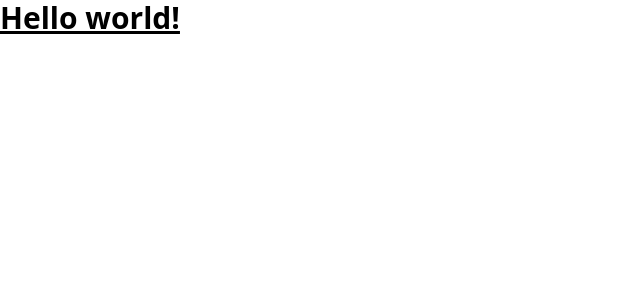
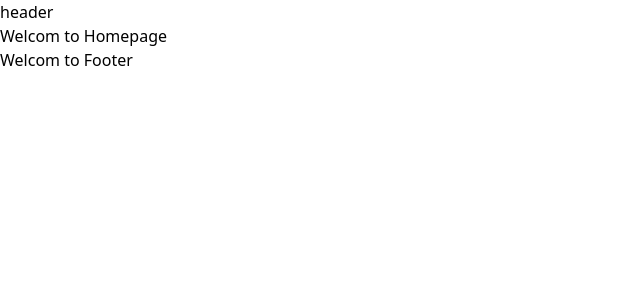
Before and after one commit to primathonacademy/april-batch-live-project, a React (Vite) app: page / in a window 1280 px wide. Shown: the top 300 px of the page, without its empty margins (0-640 px from the left). Built offline with nearby package versions, Linux system fonts and the light colour scheme.

Commit message:
[Feature] : Add routing

```diff
--- a/package.json
+++ b/package.json
@@ -12,6 +12,7 @@
         "test": "npm run lint && npm run build"
     },
     "dependencies": {
+        "@gsap/react": "^2.1.0",
         "react": "^18.2.0",
         "react-dom": "^18.2.0"
     },
@@ -29,6 +30,7 @@
         "husky": "^8.0.0",
         "postcss": "^8.4.35",
         "prettier": "^3.2.5",
+        "react-router-dom": "^6.22.1",
         "tailwindcss": "^3.4.1",
         "vite": "^5.1.0"
     }
--- /dev/null
+++ b/src/Layout.jsx
@@ -0,0 +1,16 @@
+import Footer from './components/Footer';
+import { Outlet } from 'react-router-dom';
+
+const Layout = () => {
+    return (
+        <>
+            <h3>header</h3>
+            <main>
+                <Outlet />
+            </main>
+            <Footer />
+        </>
+    );
+};
+
+export default Layout;
--- a/src/pages/App.jsx
+++ b/src/pages/App.jsx
@@ -1,5 +1,34 @@
+import { BrowserRouter, Route, Routes } from 'react-router-dom';
+
+import Layout from '../Layout';
+import About from './About';
+import Contact from './contact';
+import CaseStudy from './case-study';
+import Insight from './insight';
+import InsightDetail from './insight-detail';
+import Work from './work';
+import Service from './service';
+import Homepage from './homepage';
+
 const App = () => {
-    return <h1 className="text-3xl font-bold underline">Hello world!</h1>;
+    return (
+        <BrowserRouter>
+            <Routes>
+                <Route element={<Layout />}>
+                    <Route path="/" element={<Homepage />} />
+                    <Route path="about" element={<About />} />
+                    <Route path="contact" element={<Contact />} />
+                    <Route path="casestudy" element={<CaseStudy />} />
+                    <Route path="insights" element={<Insight />} />
+                    <Route path="insightdetails" element={<InsightDetail />} />
+                    <Route path="work" element={<Work />} />
+                    <Route path="service" element={<Service />} />
+                    {/* 404 */}
+                    <Route path="*" element={<h1>404 — Page Not Found</h1>} />
+                </Route>
+            </Routes>
+        </BrowserRouter>
+    );
 };
 
 export default App;
```
Also changed, not shown: 1 other file (tests, documents, lock files or other folders).
